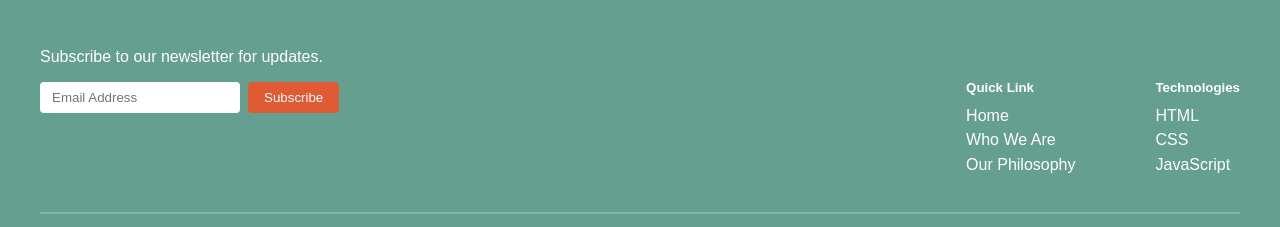
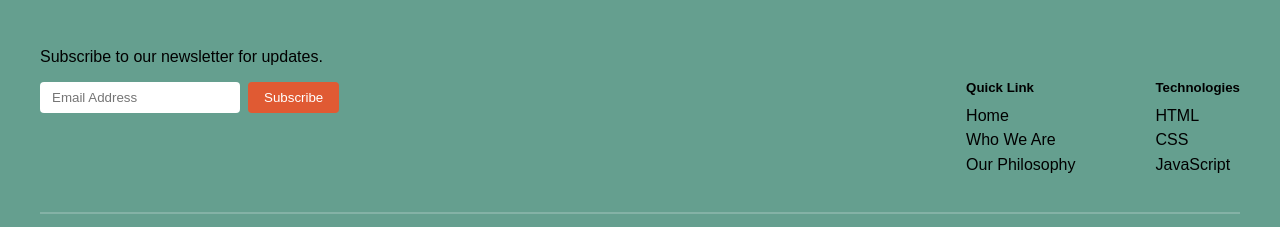
Before and after one commit to LebogangMokoena24/SDF_04_LEBMOK25571_PTO2508_B_LEBOGANG-MOKOENA_SDF04, a plain HTML site: page index.html in a window 1280 px wide. Shown: the top 227 px of the page. Drawn offline with Linux system fonts and the light colour scheme; grey boxes are pictures that could not be loaded.

Commit message:
Changed footer text color to black to match reference image

```diff
--- a/styles.css
+++ b/styles.css
@@ -12,7 +12,7 @@ body {
 /* Footer styling */
 .footer {
   background-color: #659f8f;
-  color: #fff;
+  color: #000;
   padding: 3rem 2rem;
 }
 
@@ -77,7 +77,7 @@ body {
 
 .footer-links a {
   text-decoration: none;
-  color: #fff;
+  color: #000;
 }
 
 .footer-links a:hover {
```
